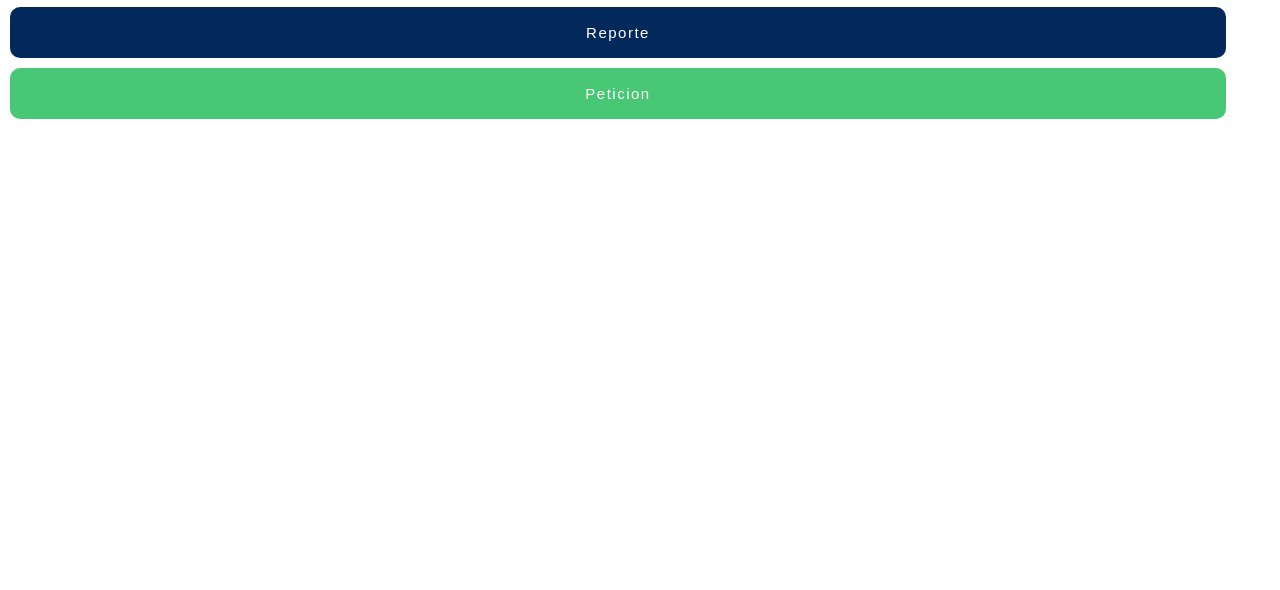
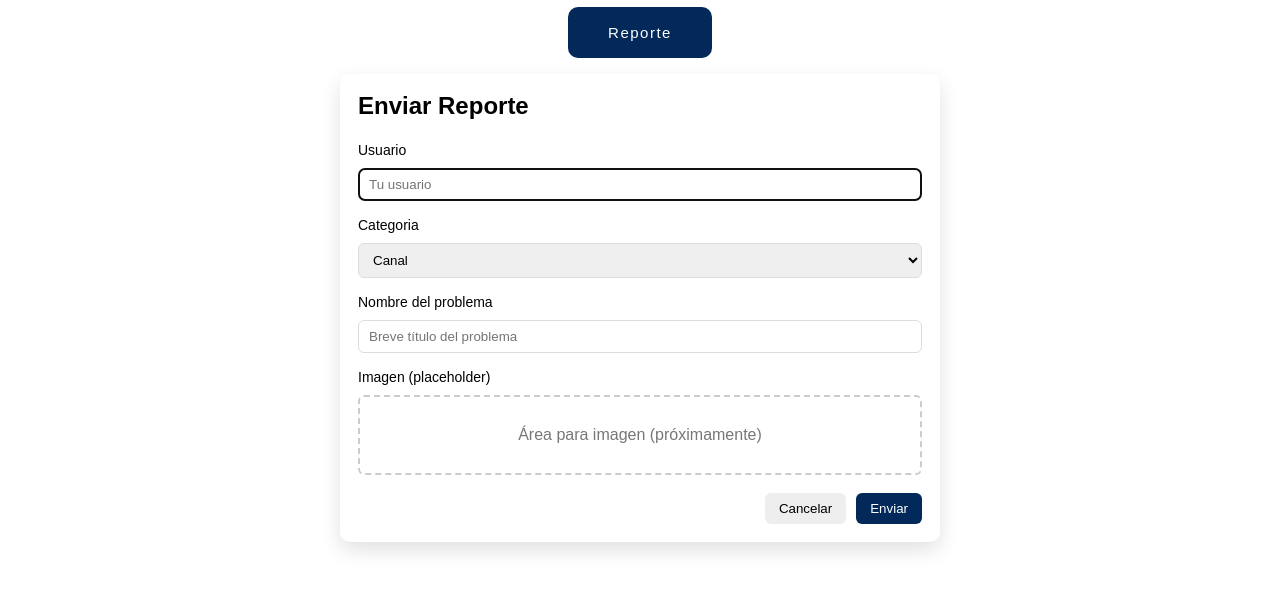
Before and after one commit to Brandon-Cortes/PlanetaTV_Report_Request, a plain HTML site: page Main/index.html in a window 1280 px wide. Both pictures are taken after a click on the button "Reporte". Shown: the part 90-680 px from the top of the page. Drawn offline with Linux system fonts and the light colour scheme.

Commit message:
added files: Main/script.js modified files: Main/index.html Main/stylesheet.css

```diff
--- a/Main/index.html
+++ b/Main/index.html
@@ -11,5 +11,31 @@
         <button id="Reporte">Reporte</button>
         <button id="Peticion">Peticion</button>
     </div>
+    <div id="reportContainer" class="report-container" aria-hidden="true">
+        <form id="reportForm" class="report-panel">
+            <h2>Enviar Reporte</h2>
+            <label for="username">Usuario</label>
+            <input id="username" name="username" type="text" placeholder="Tu usuario">
+
+            <label for="reason">Categoria</label>
+            <select id="reason" name="reason">
+                <option value="bug">Canal</option>
+                <option value="spam">Serie</option>
+                <option value="other">Pelicula</option>
+            </select>
+
+            <label for="issue">Nombre del problema</label>
+            <input id="issue" name="issue" type="text" placeholder="Breve título del problema">
+
+            <label>Imagen (placeholder)</label>
+            <div class="image-placeholder">Área para imagen (próximamente)</div>
+
+            <div class="actions">
+                <button type="button" id="cancelReport">Cancelar</button>
+                <button type="submit" id="submitReport">Enviar</button>
+            </div>
+        </form>
+    </div>
+    <script src="./script.js"></script>
 </body>
 </html>
--- /dev/null
+++ b/Main/script.js
@@ -0,0 +1,47 @@
+const ButtonReporte = document.getElementById('Reporte');
+const ButtonPeticion = document.getElementById('Peticion');
+const reportContainer = document.getElementById('reportContainer');
+const reportPanel = document.getElementById('reportForm');
+const cancelReport = document.getElementById('cancelReport');
+
+function openReport(){
+    ButtonPeticion.style.display = 'none';
+    ButtonReporte.disabled = true;
+    reportPanel.classList.add('show');
+    reportContainer.setAttribute('aria-hidden','false');
+    document.getElementById('username').focus();
+}
+
+function closeReport(){
+    ButtonPeticion.style.display = '';
+    ButtonReporte.disabled = false;
+    reportPanel.classList.remove('show');
+    reportContainer.setAttribute('aria-hidden','true');
+}
+
+ButtonReporte.addEventListener('click', () => {
+    // toggle
+    if(reportPanel.classList.contains('show')){
+        closeReport();
+    } else {
+        openReport();
+    }
+});
+
+cancelReport.addEventListener('click', (e) => {
+    e.preventDefault();
+    closeReport();
+});
+
+reportPanel.addEventListener('submit', (e) => {
+    e.preventDefault();
+    // placeholder submit handling
+    const data = {
+        username: document.getElementById('username').value,
+        reason: document.getElementById('reason').value,
+        issue: document.getElementById('issue').value
+    };
+    console.log('Reporte enviado (simulado):', data);
+    alert('Reporte listo para enviar (simulado).');
+    closeReport();
+});
--- a/Main/stylesheet.css
+++ b/Main/stylesheet.css
@@ -40,18 +40,76 @@ h1{
     flex-direction: column;
     gap: 10px;
     margin: 10px;
-    height: 80%;
-    width: 95%;
+    align-items: center;
 }
 
 button:hover {
-  box-shadow: rgb(203, 202, 202) 0px 7px 0px 0px;
+  box-shadow: rgb(202, 203, 202) 0px 7px 0px 0px;
 }
 
 button:active {
-  background-color: rgb(255, 56, 86);
-  /*50, 168, 80*/
-  box-shadow: rgb(201, 46, 70) 0px 0px 0px 0px;
-  transform: translateY(5px);
-  transition: 200ms;
+    transform: translateY(4px);
 }
+
+/* Report panel styles */
+.report-container{
+    display: flex;
+    justify-content: center;
+    margin: 16px;
+}
+.report-panel{
+    width: 90%;
+    max-width: 600px;
+    background: #fff;
+    padding: 18px;
+    border-radius: 10px;
+    box-shadow: 0 8px 20px rgba(0,0,0,0.12);
+    display: none;
+    flex-direction: column;
+    gap: 10px;
+    font-family: Arial, sans-serif;
+}
+.report-panel h2{
+    margin-bottom: 6px;
+}
+.report-panel label{
+    font-size: 14px;
+    margin-top: 6px;
+}
+.report-panel input[type="text"],
+.report-panel select{
+    padding: 8px 10px;
+    border-radius: 6px;
+    border: 1px solid #ddd;
+}
+.image-placeholder{
+    height: 80px;
+    border: 2px dashed #ccc;
+    border-radius: 6px;
+    display: flex;
+    align-items: center;
+    justify-content: center;
+    color: #777;
+}
+.report-panel .actions{
+    display:flex;
+    justify-content: flex-end;
+    gap: 10px;
+    margin-top: 8px;
+}
+.report-panel .actions button{
+    padding: 8px 14px;
+    border-radius: 6px;
+    border: none;
+    cursor: pointer;
+}
+.report-panel .actions #cancelReport{
+    background: #eee;
+}
+.report-panel .actions #submitReport{
+    background: hsl(213, 96%, 18%);
+    color: white;
+}
+.report-panel.show{
+    display: flex;
+}
```
